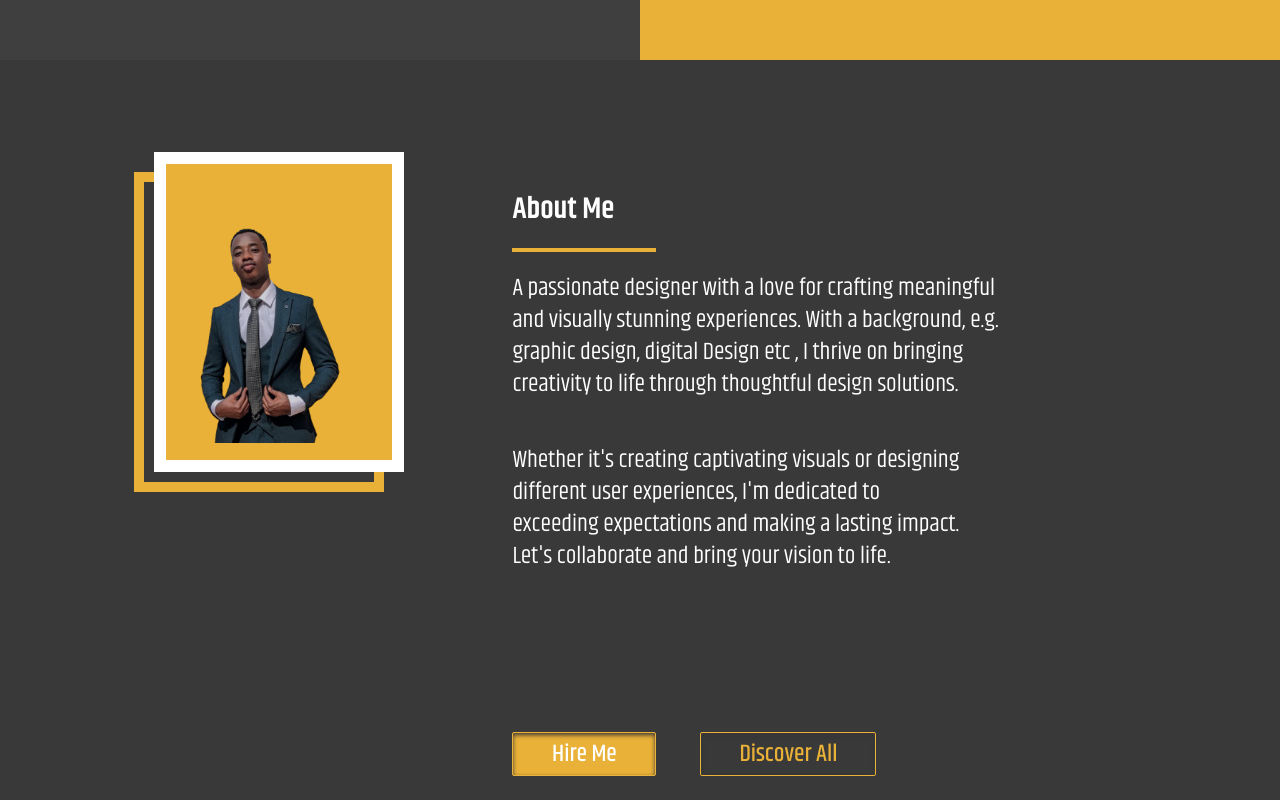
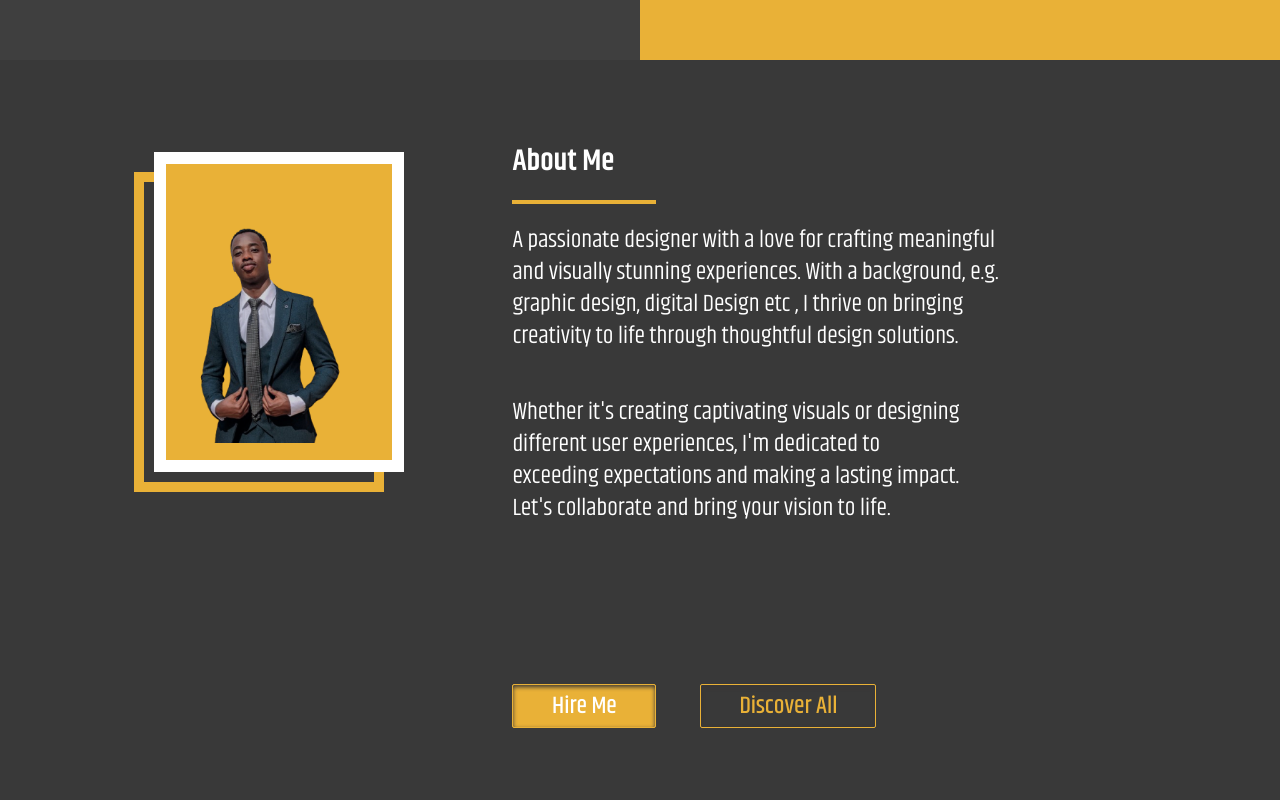
Before and after one commit to 0122345/Eloge_repo, a Next.js app in the folder eloge-portfolio/: page / in a window 1280 px wide. Shown: the part 740-1540 px from the top of the page. Built offline with nearby package versions, Linux system fonts and the light colour scheme.

Commit message:
"Updated styles and layout in About, Footer, and Home Page components, and removed a font-face declaration in globals.css."

```diff
--- a/eloge-portfolio/app/components/About.js
+++ b/eloge-portfolio/app/components/About.js
@@ -56,7 +56,7 @@ const About = () => {
         </div>
       </div>
 
-      <div className="w-full lg:w-[60%] flex flex-col lg:ml-[10vw] mt-8 lg:mt-[10vh]">
+      <div className="w-full lg:w-[60%] flex flex-col lg:ml-[10vw] mt-8">
         <div className="flex flex-col my-5">
           <h1 className="text-2xl lg:text-3xl text-white font-semibold animate">About Me</h1>
           <motion.hr
@@ -70,7 +70,7 @@ const About = () => {
             Design etc , I thrive on bringing creativity to
             life through thoughtful design solutions.
           </p>
-          <p className="text-lg lg:text-2xl text-white w-full lg:max-w-[450px] animate">
+          <p className="text-lg lg:text-2xl text-white w-full  lg:max-w-[450px] animate">
             Whether it's creating captivating visuals or
             designing different user experiences, I'm dedicated
             to exceeding expectations and making a lasting impact.
--- a/eloge-portfolio/app/components/Footer.js
+++ b/eloge-portfolio/app/components/Footer.js
@@ -61,7 +61,7 @@ const Footer = () => {
             <div className='flex flex-col md:flex-row px-8 md:px-16 py-16'>
                 <motion.div className='flex flex-col gap-8 w-full md:w-1/2 p-8' variants={containerVariants}>
                     {footerDetails.map((item, i) => (
-                        <motion.div key={i} className='flex gap-4 items-center w-fit text-2xl' variants={itemVariants}>
+                        <motion.div key={i} className='flex gap-4 items-center w-fit lg:text-2xl text-xl' variants={itemVariants}>
                             <div className='size-8 relative'>
                                 <Image src={item.logo} alt={item.title} className='object-contain' fill />
                             </div>
--- a/eloge-portfolio/app/globals.css
+++ b/eloge-portfolio/app/globals.css
@@ -9,7 +9,6 @@
     font-weight: 400;
     font-style: normal;
 }
-
 /* Medium */
 @font-face {
     font-family: 'khand';
--- a/eloge-portfolio/app/home/page.js
+++ b/eloge-portfolio/app/home/page.js
@@ -24,7 +24,7 @@ export default function HomePage() {
             </span>
 
             {/* button */}
-            <span className='mt-6 lg:mt-0 border border-home-yellow border-solid rounded-sm w-36 h-11 shadow-inner shadow-[#383636] flex items-center justify-center text-2xl font-medium text-home-yellow cursor-pointer hover:bg-home-yellow hover:text-home-gray lg:hover:bg-home-gray lg:hover:text-home-yellow transition-colors duration-300 ease-in-out'>
+            <span className='border border-home-yellow border-solid rounded-sm w-full sm:w-44 h-11 shadow-inner shadow-[#383636] flex items-center justify-center text-xl lg:text-2xl font-medium text-home-yellow cursor-pointer hover:bg-home-yellow hover:text-home-gray'>
               Hire Me
             </span>
           </div>
```
